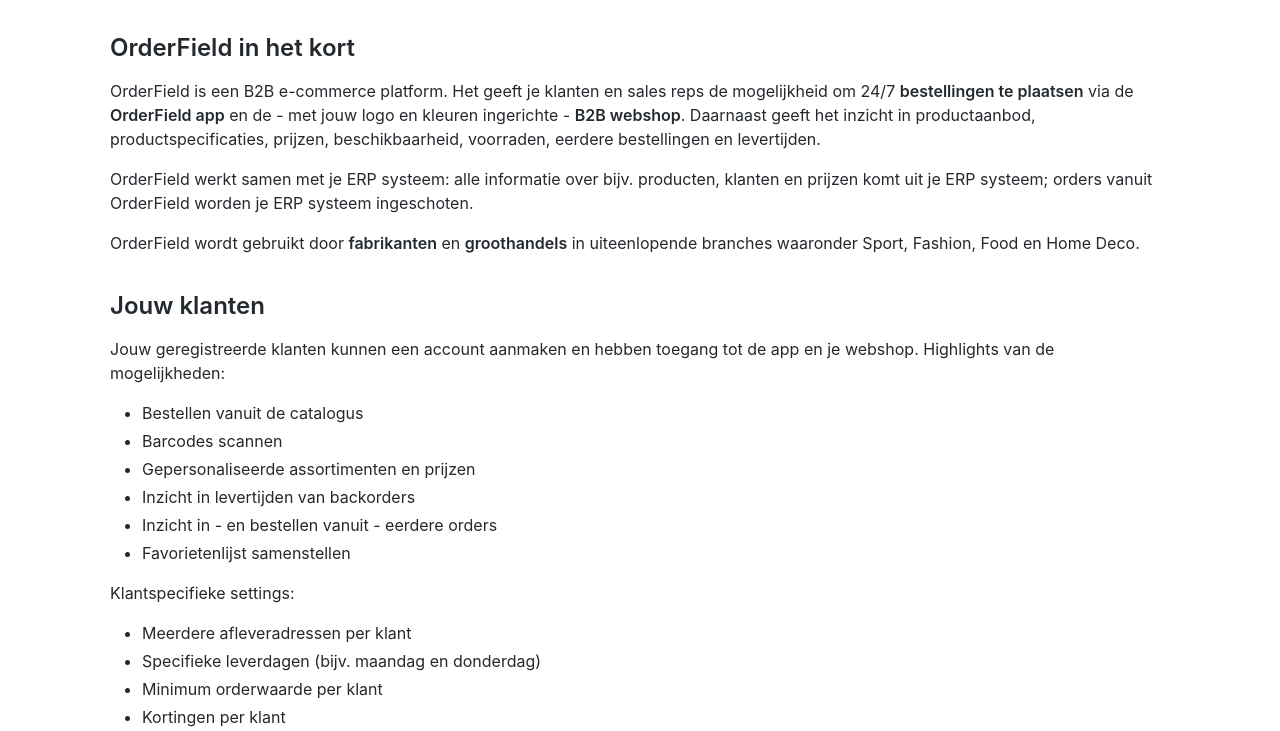
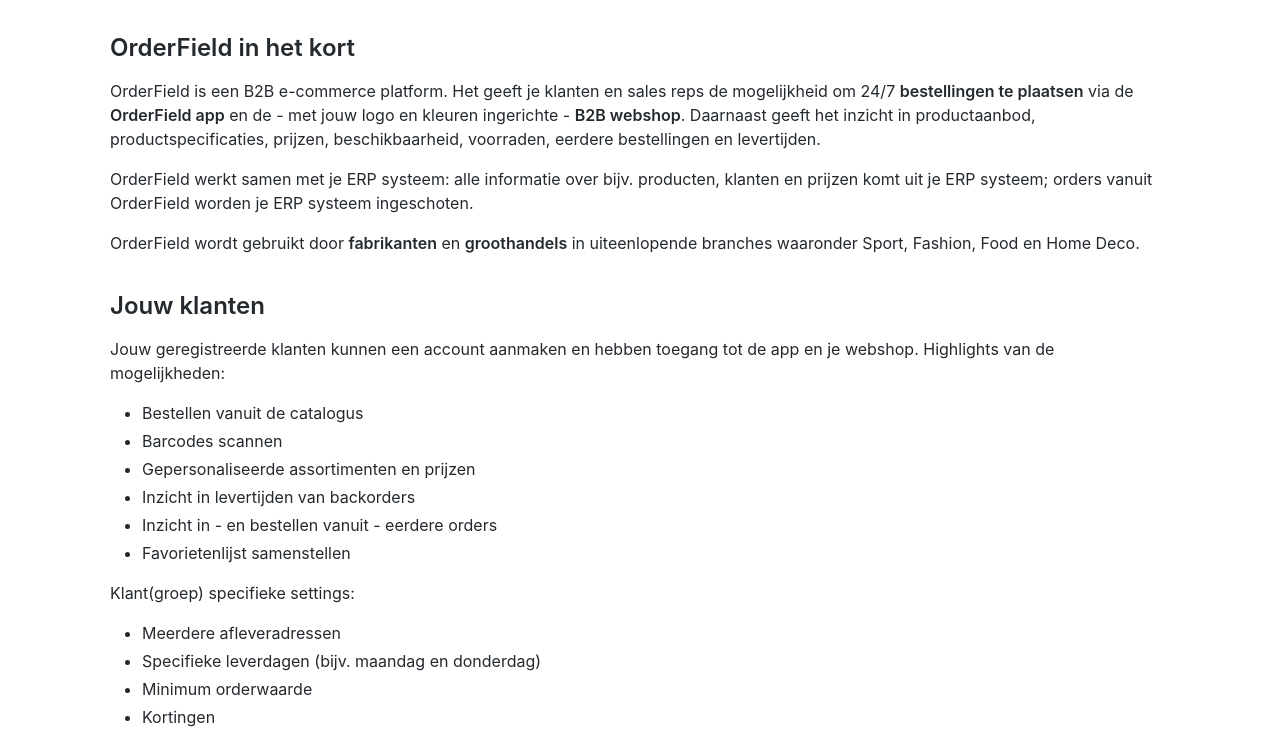
Before and after one commit to N1k41/orderfield-docs, a plain HTML site: page __index.html in a window 1280 px wide. Shown: the part 221-952 px from the top of the page. Drawn offline with nearby package versions, Linux system fonts and the light colour scheme.

Commit message:
Deploy website
Deploy website version based on 7df025af6bfc45b4a03ab6d29c276b45a90375f6

```diff
--- a/__index.html
+++ b/__index.html
@@ -21,12 +21,13 @@
 <li>Inzicht in - en bestellen vanuit - eerdere orders</li>
 <li>Favorietenlijst samenstellen</li>
 </ul>
-<p>Klantspecifieke settings:</p>
+<p>Klant(groep) specifieke settings:</p>
 <ul>
-<li>Meerdere afleveradressen per klant</li>
+<li>Meerdere afleveradressen</li>
 <li>Specifieke leverdagen (bijv. maandag en donderdag)</li>
-<li>Minimum orderwaarde per klant</li>
-<li>Kortingen per klant</li>
+<li>Minimum orderwaarde</li>
+<li>Kortingen</li>
+<li>Gepersonaliseerde prijsstaffels</li>
 </ul>
 <h2><a class="anchor" aria-hidden="true" id="sales-reps"></a><a href="#sales-reps" aria-hidden="true" class="hash-link"><svg class="hash-link-icon" aria-hidden="true" height="16" version="1.1" viewBox="0 0 16 16" width="16"><path fill-rule="evenodd" d="M4 9h1v1H4c-1.5 0-3-1.69-3-3.5S2.55 3 4 3h4c1.45 0 3 1.69 3 3.5 0 1.41-.91 2.72-2 3.25V8.59c.58-.45 1-1.27 1-2.09C10 5.22 8.98 4 8 4H4c-.98 0-2 1.22-2 2.5S3 9 4 9zm9-3h-1v1h1c1 0 2 1.22 2 2.5S13.98 12 13 12H9c-.98 0-2-1.22-2-2.5 0-.83.42-1.64 1-2.09V6.25c-1.09.53-2 1.84-2 3.25C6 11.31 7.55 13 9 13h4c1.45 0 3-1.69 3-3.5S14.5 6 13 6z"></path></svg></a>Sales reps</h2>
 <p>Sales reps kunnen alles wat een klant kan en daarbij:</p>
```
Also changed, not shown: docs/intro.html (+5 -4 lines), docs/intro/index.html (+5 -4 lines), en/__index.html (+5 -4 lines).
